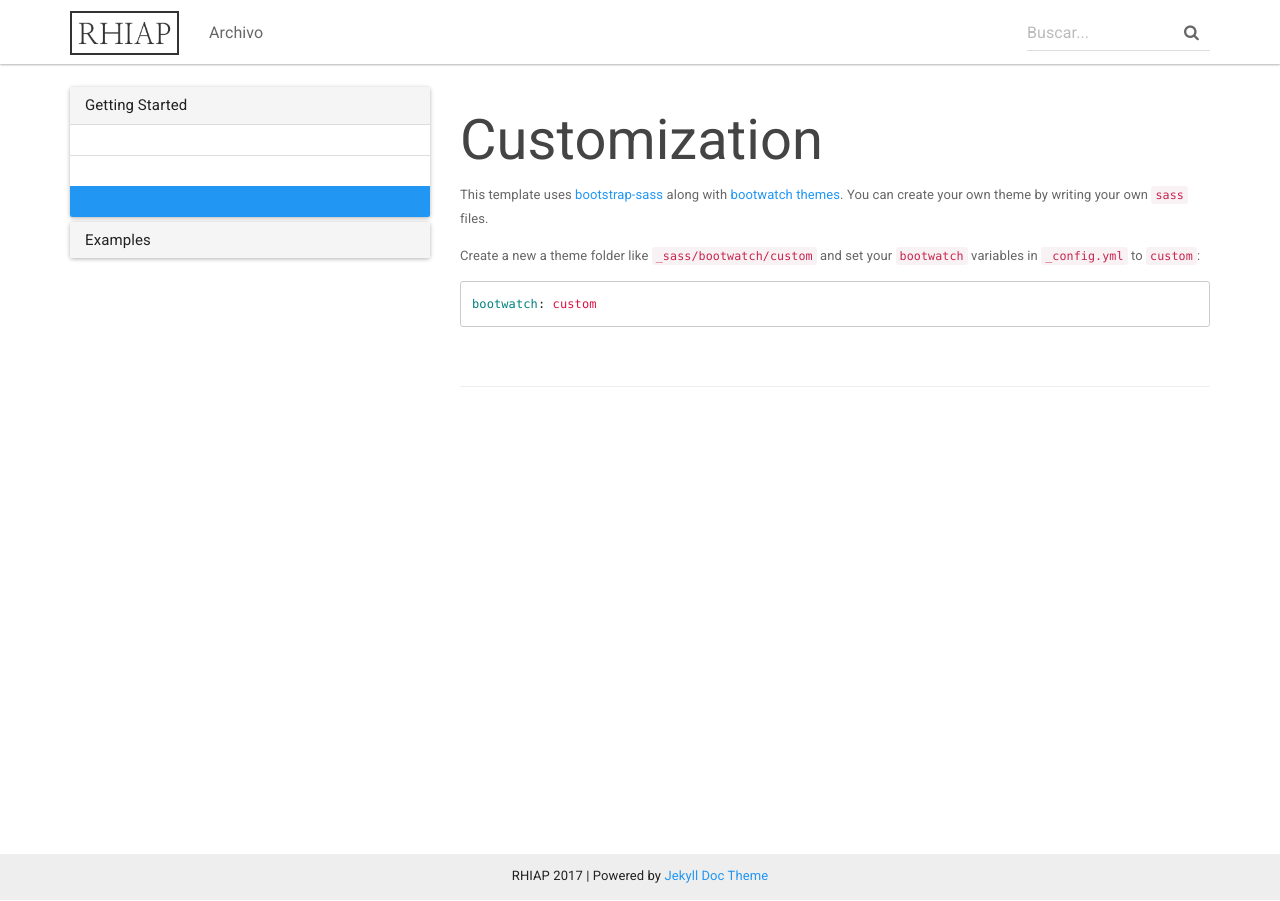
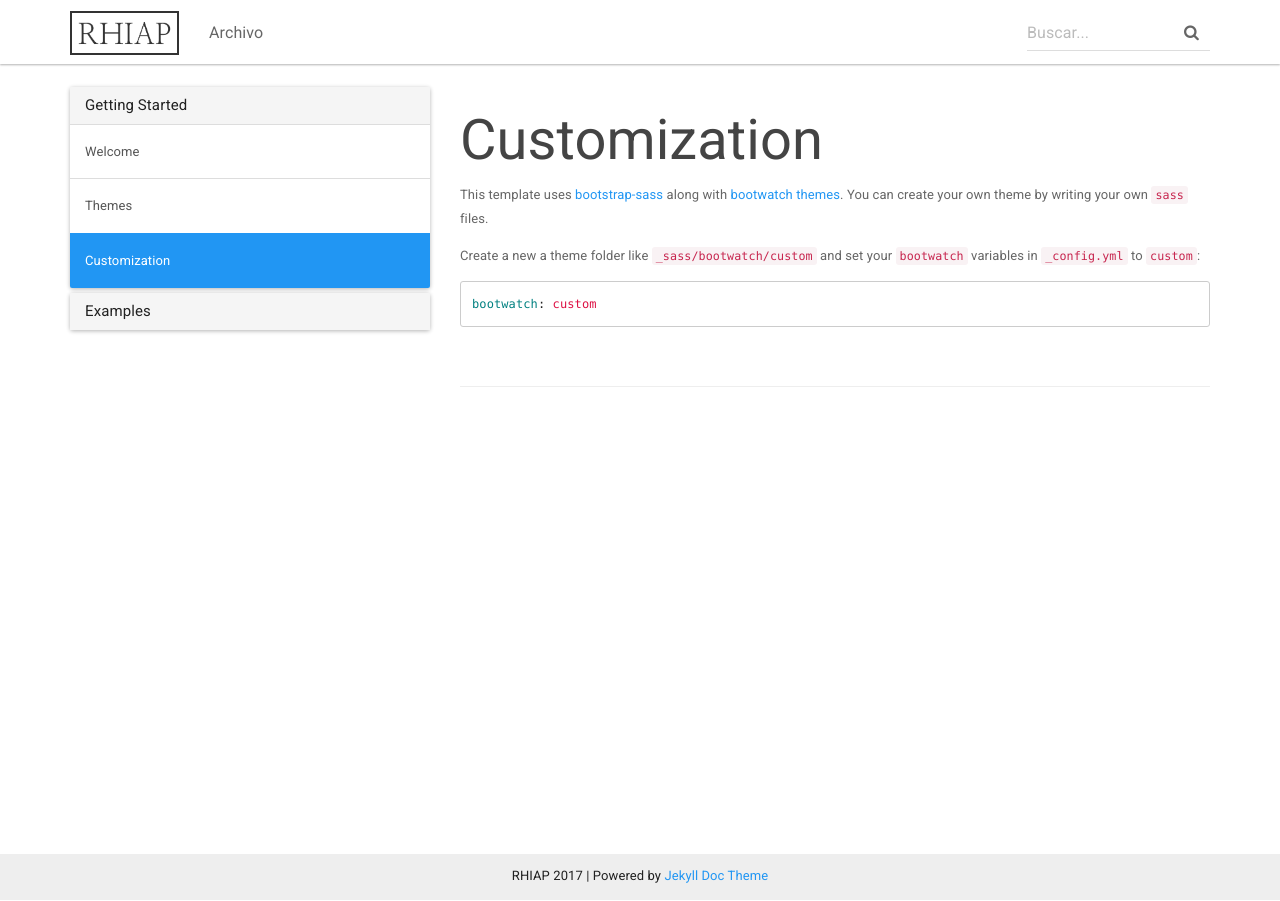
Before and after one commit to RHIAP/RHIAP.github.io, a Jekyll site: the page built from _archivo/customization.md, in a window 1280 px wide. Built offline with Jekyll 4.4.1, drawn with Linux system fonts in a browser that asks for light colours; nearby versions of some CDN libraries.

Commit message:
Update archivo_nav.html
f

```diff
--- a/_includes/archivo_nav.html
+++ b/_includes/archivo_nav.html
@@ -12,7 +12,7 @@
       <ul class="list-group">
         {% for item in section.docs %}
           {% assign item_url = item | prepend:"/archivo/" | append:"/" %}
-          {% assign p = site.docs | where:"url", item_url | first %}
+          {% assign p = site.archivo | where:"url", item_url | first %}
           <a class="list-group-item {% if item_url == page.url %}active{% endif %}" href="{{ p.url  | prepend: site.baseurl }}">{{ p.title }}</a>
         {% endfor %}
       </ul>
```
